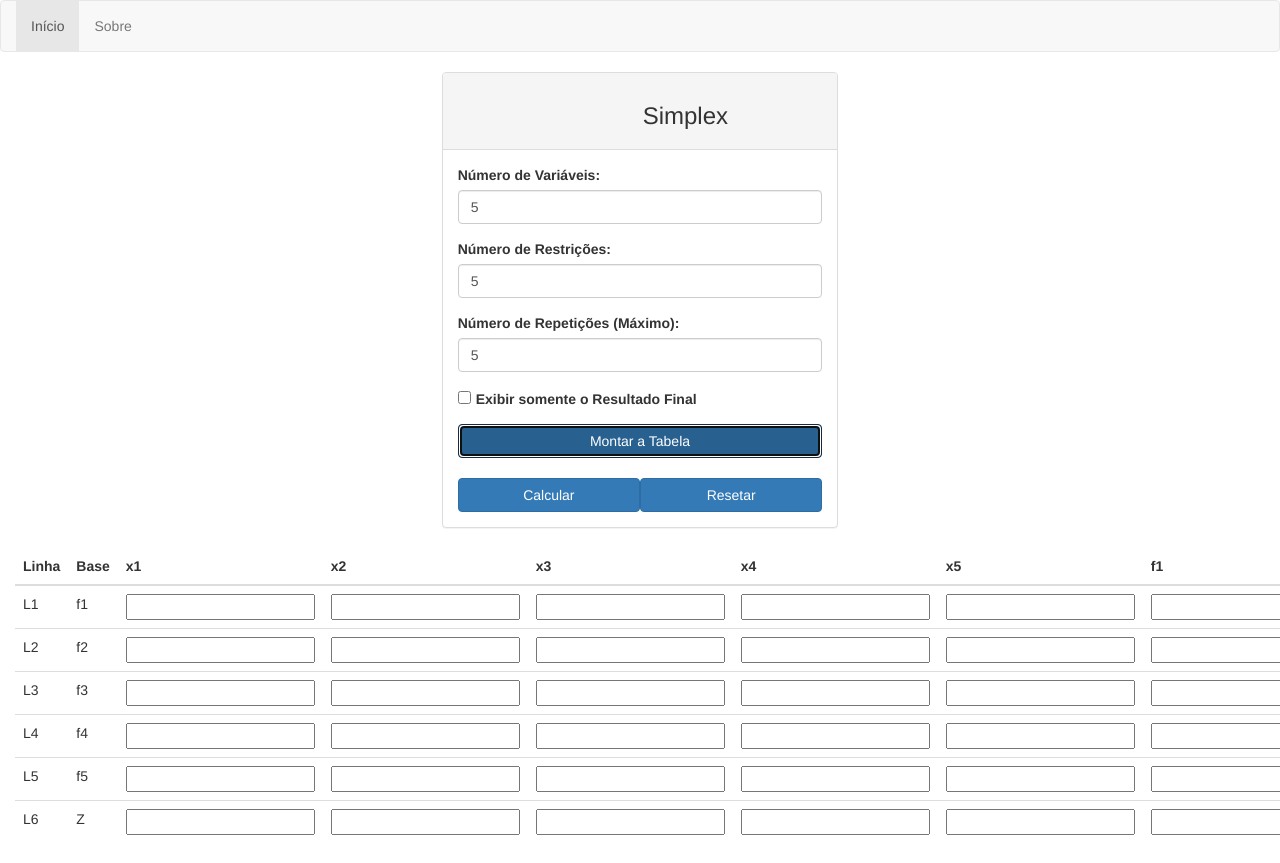
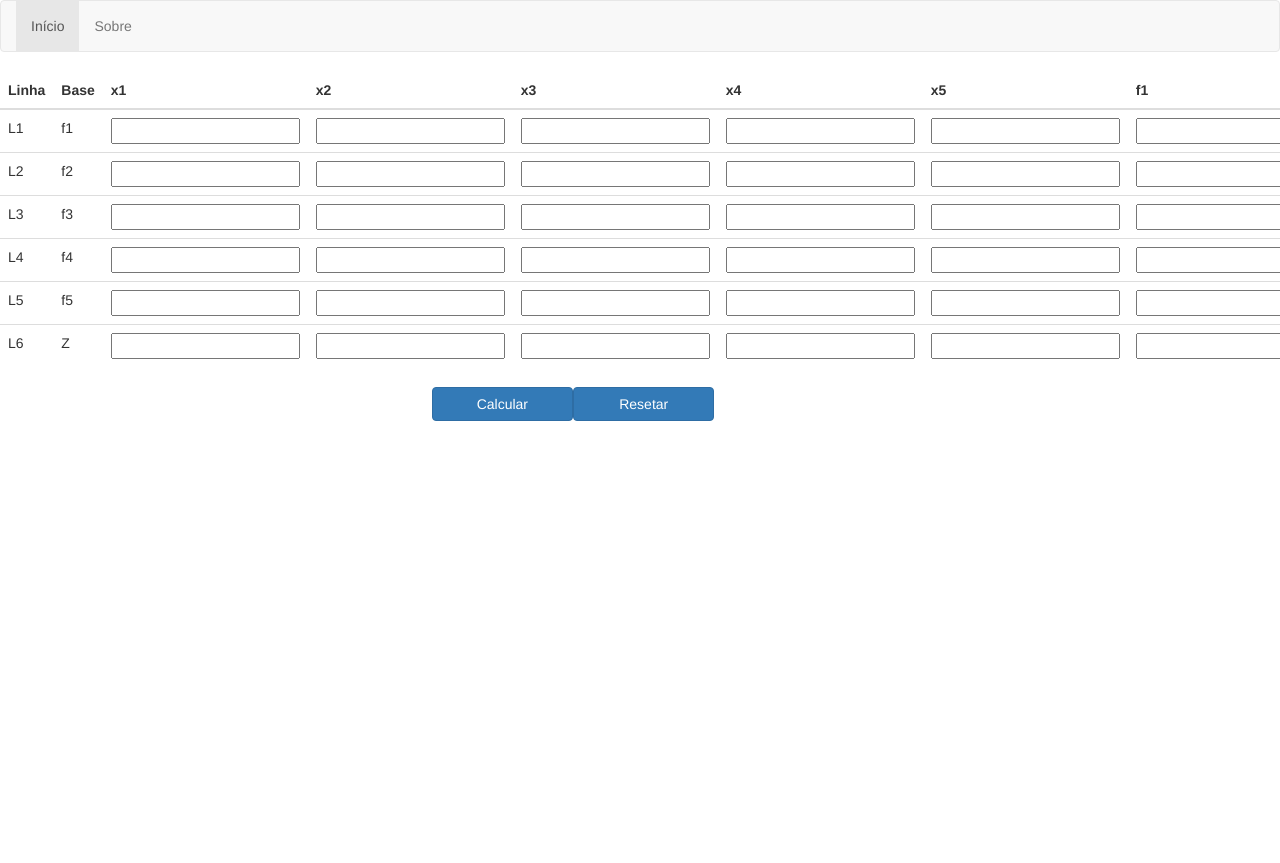
Before and after one commit to mattalves/mattalves.github.io, a plain HTML site: page index.html in a window 1280 px wide. Both pictures are taken after typing "5", "5", "5" into the empty fields and a click on the button "Montar a Tabela". Shown: the top 863 px of the page. After the commit the page ends 800 px from the top, so only its background shows below. Drawn offline with Linux system fonts and the light colour scheme.

Commit message:
layout final

```diff
--- a/index.html
+++ b/index.html
@@ -24,7 +24,7 @@
 	  	</div>
 	</nav>
 	<div class="container-fluid">
-	  	<div id="initial" class="row">
+	  	<div id="panel" class="row">
 		    <div class="col-md-4 col-md-offset-4">
 		    	<div class="panel panel-default">
 		  			<div class="panel-heading">
@@ -49,21 +49,25 @@
 							</div>
 							<div class="form-group">
 						    	<button type="submit" class="btn btn-primary btn-block" id="btTable" onclick="mountTable('initialTable')">Montar a Tabela</button><br>
-								<button type="button" class="btn btn-primary col-xs-6" id="btCalc" onclick="simplexCalc()" disabled>Calcular</button>
-								<button type="button" class="btn btn-primary col-xs-6" id="btClean"  onclick="resetDefault()">Resetar</button>
 							</div>
 					  	</form>
 					</div>
 				</div>
 			</div>
 		</div>
-		<table class="table" id="initialTable">
-		  	<thead>
-		  	</thead>
-		  	<tbody>
-		  	</tbody>
-		</table>
-	  </div>
+
+		<div id="initial" style="display:none">
+			<div id="table" class="row">
+				<table class="table" id="initialTable">
+				  	<thead></thead>
+				  	<tbody></tbody>
+				</table>
+			</div>
+			<div id="button" class="row col-xs-offset-4">
+				<button type="button" class="btn btn-primary col-xs-2" id="btCalc"  onclick="simplexCalc()" >Calcular</button>
+				<button type="button" class="btn btn-primary col-xs-2" id="btClean" onclick="resetDefault()">Resetar</button>
+			</div>
+	  	</div>
 
 	  <div id="result" style="display:none"></div>
   </body>
--- a/js/script.js
+++ b/js/script.js
@@ -28,14 +28,25 @@ var idArray     = 0;
 var positionRow = 0;
 var positionCol = 0;
 var cRepeat     = 0;
+var nRepeat     = 0;
 var Pivo        = 0;
 
-$(document).ready(function(){
+$(document).ready(function() {
 	$("#nVar").focus();
 });
 
-function doNothing(){
+function doNothing() {
 	return false;
+}
+
+function resetDefault() {
+	positionRow = 0;
+	positionCol = 0;
+
+	$("#nVar").val("");
+	$("#nRestritions").val("");
+	document.getElementById('panel').style.display  ="inline";
+	document.getElementById('initial').style.display=  "none";
 }
 
 function initializeArray(nLines, nCols) {
@@ -52,8 +63,6 @@ function initializeArray(nLines, nCols) {
 }
 
 function mountTable(idTable) {
-
-	$('#btCalc').prop("disabled",false);
 
 	var nVar		 = parseInt($('#nVar').val());
 	var nRestritions = parseInt($('#nRestritions').val());
@@ -145,6 +154,10 @@ function mountTable(idTable) {
 	positionRow  = 0;
 	positionCol = 0;
 	nColumn = -1;
+
+	document.getElementById('panel').style.display="none";
+	document.getElementById('initial').style.display="inline";
+
 }
 
 
@@ -207,11 +220,16 @@ function simplexCalc() {
 
 	// CONTROLE DE REPETIÇÃO
 	cRepeat = 0;
+	nRepeat = 0;
 
 	// CASO O USUARIO ENTROU COM UM NUMERO MAXIMO DE REPETIÇÃO ARMAZENA ESSE VALOR NA VARIAVEL nRepeat
 	if($("#nRepeat").val() != "") {
-		var nRepeat = parseInt($("#nRepeat").val());
+		nRepeat = parseInt($("#nRepeat").val());
+	} else {
+		// CASO O USUARIO NÃO TENHA DIGITADO UM NUMERO MAXIMO DE REPETIÇÃO E IRÁ REPETIR 10 VEZES E IRÁ PARAR A EXECUÇÃO DO ALGORITMO.
+		nRepeat = 10;
 	}
+
 	do{
 
 		// CONTROLE PARA PEGAR VALORES DA TABELA ANTERIOR
@@ -331,4 +349,20 @@ function simplexCalc() {
 		cRepeat++;
 
 	}while(cStop != 0);
+
+
+	var cRows = nLines-1;
+	var cCol  = nCols -3;
+	cRepeat--;
+
+	for(var index = 1; index < cRows; index++) {
+		window[$("#resultTable"+cRepeat+index+"1").text()] = arraySimplex[index][cCol];
+	}
+
+	for(var index = 1; index < cCol; ) {
+		if($("#resultTable"+cRepeat+index+"1").text() != $("#resultTable"+cRepeat+index).text()) {
+			window[$("#resultTable"+cRepeat+index).text()] = 0;
+			index++
+		}
+	}
 }
```
